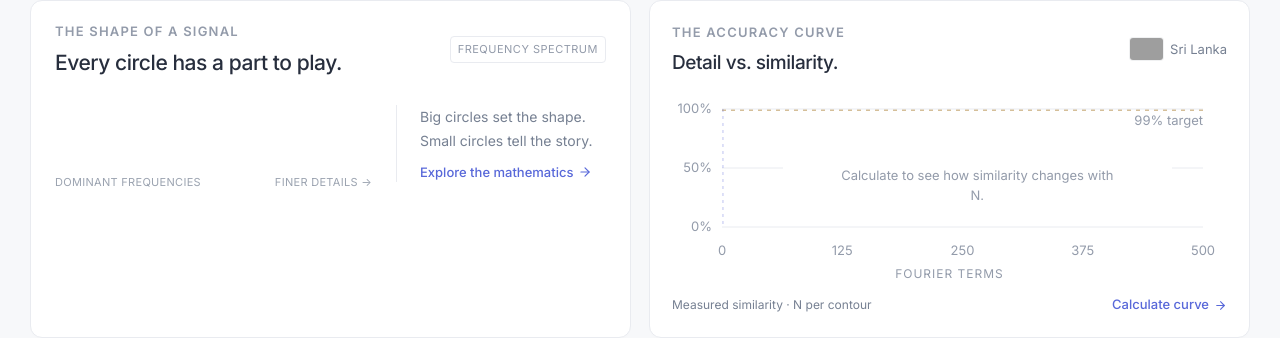
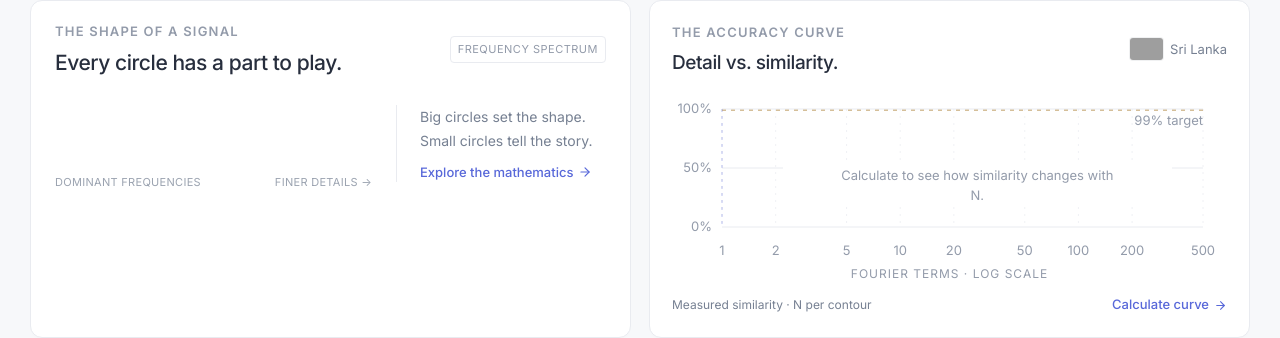
Before and after one commit to maninka123/geofourier, a React (Vite) app: page / in a window 1280 px wide. Shown: the part 817-1155 px from the top of the page. Built offline with nearby package versions, Linux system fonts and the light colour scheme; grey boxes are pictures that could not be loaded.

Commit message:
Reveal early Fourier variation with logarithmic axes and dense sampling

```diff
--- a/src/Chart.tsx
+++ b/src/Chart.tsx
@@ -1,5 +1,6 @@
 import { useEffect, useRef, useState } from "react";
 import type { CurvePoint } from "./engine";
+import { termAxisPosition, termAxisTicks } from "./chartScale";
 export default function Chart({
   points,
   target = 98,
@@ -35,11 +36,27 @@ export default function Chart({
     right = 24,
     top = 24,
     bottom = 38,
-    x = (n: number) => left + (n / max) * (w - left - right),
+    x = (n: number) => left + termAxisPosition(n, max) * (w - left - right),
     y = (n: number) => top + ((100 - n) / 100) * (h - top - bottom);
   return (
     <div className={`chart ${compact ? "compact-chart" : ""}`} ref={container}>
-      <svg viewBox={`0 0 ${w} ${h}`} role="img" aria-label={label}>
+      <svg
+        viewBox={`0 0 ${w} ${h}`}
+        role="img"
+        aria-label={`${label}. Logarithmic Fourier term axis, expanding early detail.`}
+      >
+        {termAxisTicks(max, w - left - right).map((n) => (
+          <line
+            key={`grid-${n}`}
+            x1={x(n)}
+            x2={x(n)}
+            y1={top}
+            y2={h - bottom}
+            stroke="var(--border)"
+            strokeDasharray="2 5"
+            opacity=".7"
+          />
+        ))}
         {(compact ? [0, 50, 100] : [0, 25, 50, 75, 100]).map((n) => (
           <g key={n}>
             <line
@@ -54,9 +71,9 @@ export default function Chart({
             </text>
           </g>
         ))}
-        {[0, 0.25, 0.5, 0.75, 1].map((p) => (
-          <text key={p} x={x(max * p)} y={h - 10} textAnchor="middle">
-            {Math.round(max * p)}
+        {termAxisTicks(max, w - left - right).map((n) => (
+          <text key={n} x={x(n)} y={h - 10} textAnchor="middle">
+            {n}
           </text>
         ))}
         <line
@@ -171,7 +188,7 @@ export default function Chart({
           <b>{hover.similarity.toFixed(2)}%</b>
         </div>
       )}
-      <span className="axis-label">FOURIER TERMS</span>
+      <span className="axis-label">FOURIER TERMS · LOG SCALE</span>
     </div>
   );
 }
--- a/src/CompareAccuracy.tsx
+++ b/src/CompareAccuracy.tsx
@@ -58,6 +58,8 @@ export default function CompareAccuracy({
                 curves[id] = [...points];
                 setData({ key, curves: { ...curves } });
               },
+              false,
+              true,
             );
             jobs.push(job);
             const result = await job.promise;
@@ -132,13 +134,14 @@ export default function CompareAccuracy({
         points={[]}
         series={series}
         target={99}
-        max={settings.cap}
+        max={Math.min(settings.cap, settings.samples)}
         label="Measured similarity versus Fourier terms for all selected countries"
       />
       <p className="note">
         Measured similarity (%) versus Fourier terms per contour. All selected
-        countries use the same dataset, sampling and {settings.step}-term search
-        grid. Hover a point for its value.
+        countries use the same dataset and sampling: every N from 1–25, then the{" "}
+        {settings.step}-term grid. The logarithmic N axis gives early detail
+        more space. Hover a point for its value.
       </p>
       {error && (
         <p className="note" role="alert">
--- a/src/StudioAccuracy.tsx
+++ b/src/StudioAccuracy.tsx
@@ -18,7 +18,7 @@ export default function StudioAccuracy({
   current: number;
   searchCurve: CurvePoint[];
 }) {
-  const key = `forma-studio-curve-v1-${Object.values(config).join("-")}-${settings.cap}-${settings.step}`;
+  const key = `forma-studio-curve-v2-${Object.values(config).join("-")}-${settings.cap}-${settings.step}`;
   const [data, setData] = useState<{ key: string; points: CurvePoint[] }>(),
     [running, setRunning] = useState(false),
     [error, setError] = useState("");
@@ -31,12 +31,47 @@ export default function StudioAccuracy({
       const saved = JSON.parse(localStorage.getItem(key) || "null");
       const labKey = `forma-lab-v3-${config.resolution}-${config.samples}-${config.mode}-${settings.cap}-${settings.step}`;
       const labRows = JSON.parse(localStorage.getItem(labKey) || "[]");
-      const points =
+      const points: CurvePoint[] | undefined =
         saved ??
+        JSON.parse(
+          localStorage.getItem(key.replace("-v2-", "-v1-")) || "null",
+        ) ??
         labRows.find(
           (r: { id: string; curve: CurvePoint[] }) => r.id === config.country,
         )?.curve;
       setData(points ? { key, points } : undefined);
+      if (points?.length && !saved) {
+        const v = ++version.current;
+        setRunning(true);
+        const early = runSearch(
+          config,
+          101,
+          Math.min(25, settings.cap, settings.samples),
+          1,
+          settings.maxTime * 1000,
+          () => {},
+        );
+        job.current = early;
+        void early.promise
+          .then((result) => {
+            if (v !== version.current) return;
+            const merged = [
+              ...new Map(
+                [...points, ...result.curve].map((p) => [p.terms, p]),
+              ).values(),
+            ].sort((a, b) => a.terms - b.terms);
+            setData({ key, points: merged });
+            if (result.reason === "budget")
+              localStorage.setItem(key, JSON.stringify(merged));
+          })
+          .catch((e) => {
+            if (v === version.current)
+              setError(e instanceof Error ? e.message : String(e));
+          })
+          .finally(() => {
+            if (v === version.current) setRunning(false);
+          });
+      }
     } catch {
       setData(undefined);
     }
@@ -67,6 +102,8 @@ export default function StudioAccuracy({
           points.push(p.point);
           setData({ key, points: [...points] });
         },
+        false,
+        true,
       );
       const result = await job.current.promise;
       if (v !== version.current) return;
@@ -100,7 +137,7 @@ export default function StudioAccuracy({
         key={key}
         compact
         points={points}
-        max={settings.cap}
+        max={Math.min(settings.cap, settings.samples)}
         current={current}
         target={99}
       />
--- /dev/null
+++ b/src/chartScale.ts
@@ -0,0 +1,28 @@
+/** A true logarithmic term axis: equal space for equal multiplicative changes in N. */
+export function termAxisPosition(terms: number, maximum: number) {
+  const limit = Math.max(1, maximum);
+  if (limit === 1) return 0;
+  return Math.log(Math.max(1, Math.min(limit, terms))) / Math.log(limit);
+}
+
+/** Keep readable 1–2–5 ticks, always retaining both endpoints on small charts. */
+export function termAxisTicks(maximum: number, width: number) {
+  const limit = Math.max(1, Math.floor(maximum));
+  if (limit === 1) return [1];
+  const candidates = new Set([1, limit]);
+  for (let power = 1; power <= limit; power *= 10) {
+    for (const factor of [1, 2, 5])
+      if (power * factor <= limit) candidates.add(power * factor);
+  }
+  const labels: number[] = [];
+  const fits = (a: number, b: number) =>
+    (termAxisPosition(b, limit) - termAxisPosition(a, limit)) * width >=
+    (String(a).length + String(b).length) * 3.5 + 12;
+  for (const tick of [...candidates].sort((a, b) => a - b)) {
+    if (tick === limit) {
+      while (labels.length > 1 && !fits(labels.at(-1)!, tick)) labels.pop();
+      labels.push(tick);
+    } else if (!labels.length || fits(labels.at(-1)!, tick)) labels.push(tick);
+  }
+  return labels;
+}
--- a/src/client.ts
+++ b/src/client.ts
@@ -111,11 +111,12 @@ export function runSearch(
   maxMs: number,
   progress: (p: Progress) => void,
   includePreview = false,
+  denseEarly = false,
 ) {
   return request<SearchResult>(
     "search",
     config,
-    { target, limit, step, maxMs, includePreview },
+    { target, limit, step, maxMs, includePreview, denseEarly },
     progress,
   );
 }
--- a/src/engine.ts
+++ b/src/engine.ts
@@ -377,15 +377,16 @@ export async function search(
     analysis: Analysis,
   ) => void,
   isCancelled = () => false,
+  denseEarly = false,
 ): Promise<SearchResult> {
   const start = performance.now(),
     curve: CurvePoint[] = [];
   let best: CurvePoint = { terms: 1, similarity: -1, iou: 0, mean: 0 },
     reason: SearchResult["reason"] = "budget";
-  const counts = [];
-  for (let n = 1; n <= limit; n += step) counts.push(n);
-  if (counts.at(-1) !== limit) counts.push(limit);
-  for (const terms of counts) {
+  const counts = new Set<number>([limit]);
+  for (let n = 1; n <= limit; n += step) counts.add(n);
+  if (denseEarly) for (let n = 1; n <= Math.min(25, limit); n++) counts.add(n);
+  for (const terms of [...counts].sort((a, b) => a - b)) {
     if (isCancelled()) {
       reason = "cancelled";
       break;
--- a/src/worker.ts
+++ b/src/worker.ts
@@ -59,6 +59,7 @@ self.onmessage = async ({ data }) => {
           });
         },
         () => cancelled.has(id),
+        data.denseEarly,
       );
       cancelled.delete(id);
       self.postMessage({ id, result });
```
Also changed, not shown: 5 other files (tests, documents, lock files or other folders).
